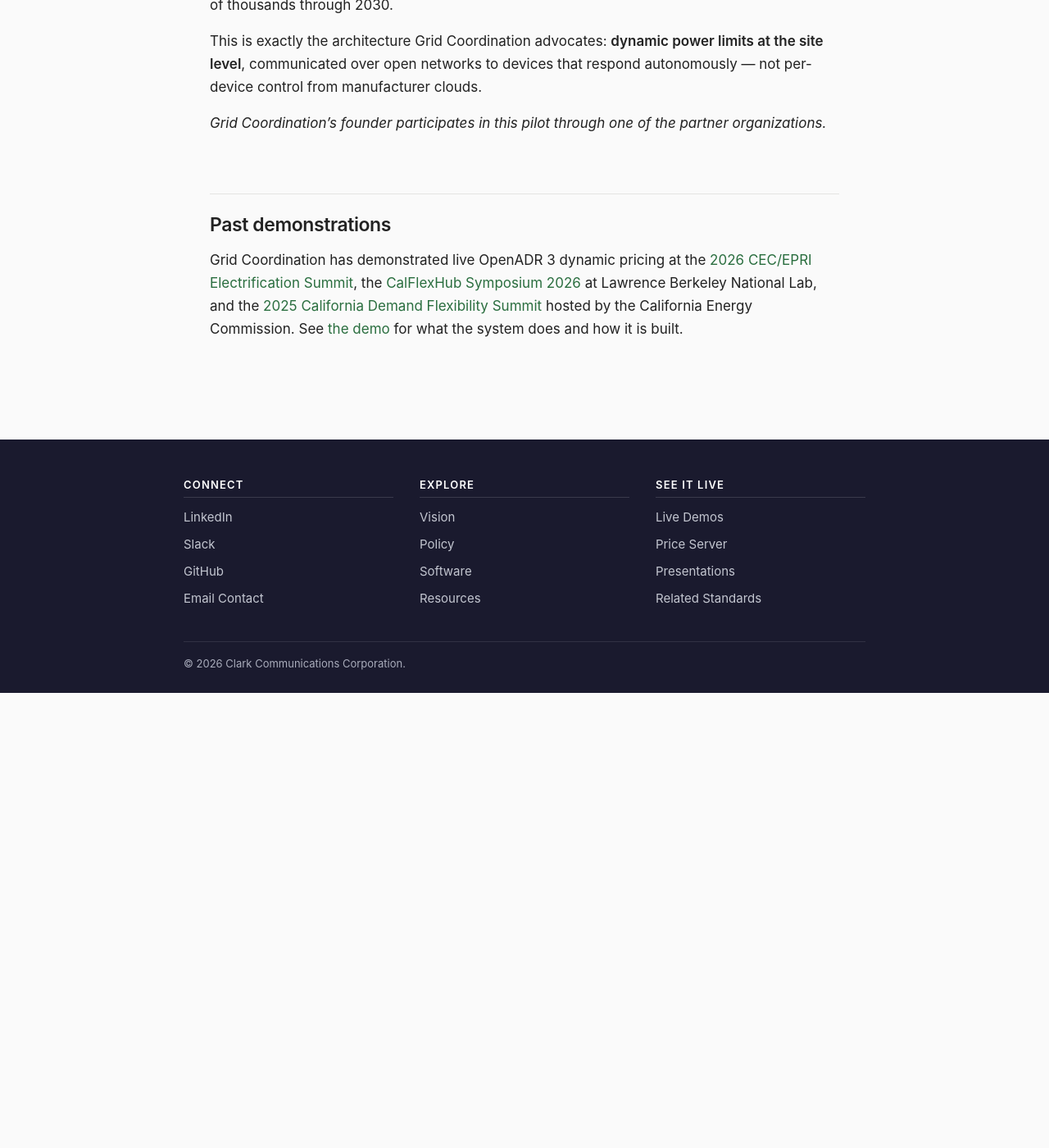
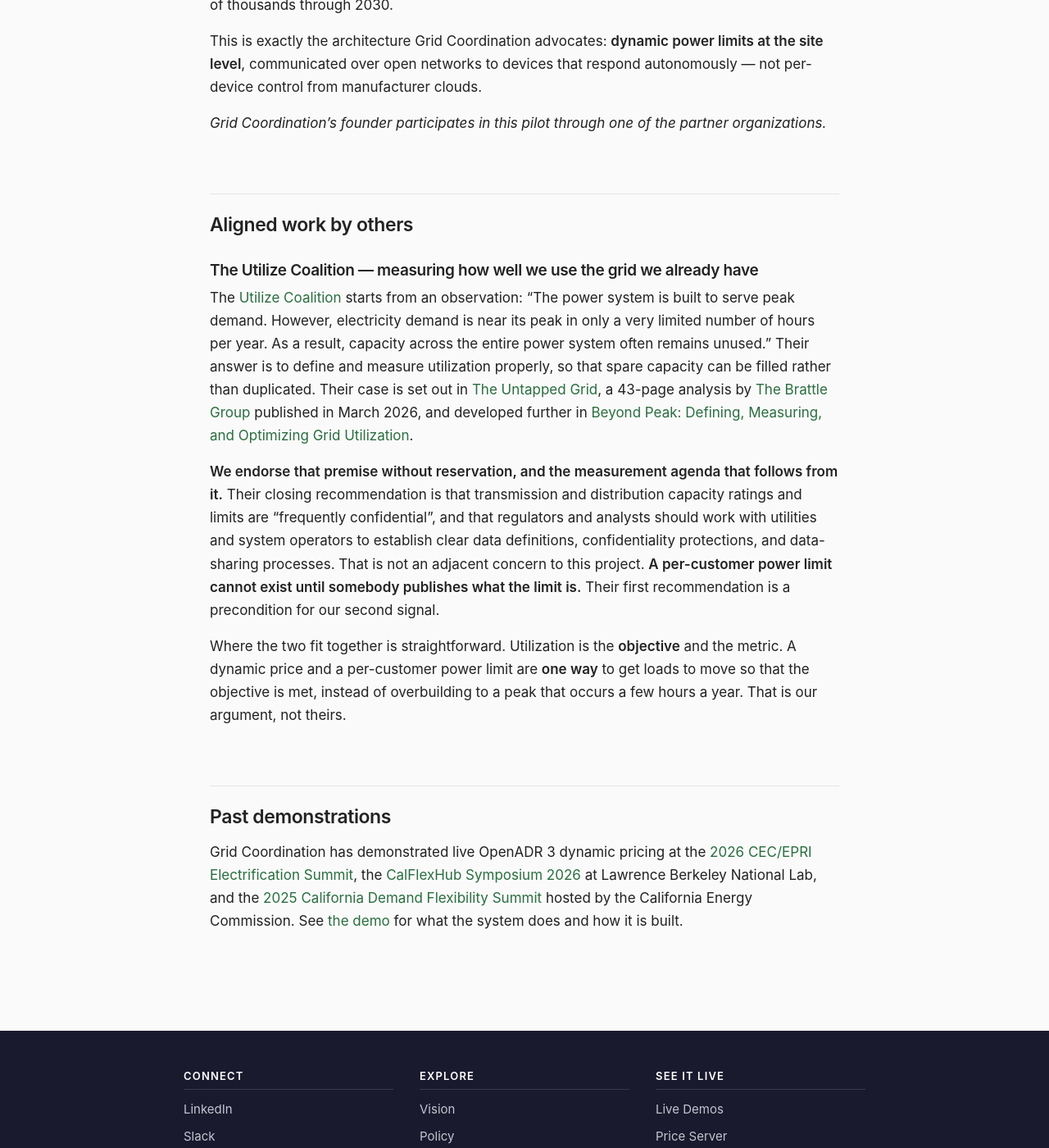
Before and after one commit to grid-coordination/grid-coordination.github.io, a Jekyll site: the page built from resources.md, in a window 1280 px wide and 1400 px high, scrolled down 1638 px. Shown: the whole window at 82% size. Built offline with Jekyll 4.4.1, drawn with Linux system fonts in a browser that asks for light colours; before the commit the page ends 2483 px from its top, so only the background shows below that.

Commit message:
Endorse the Utilize Coalition's premise and measurement agenda
New "Aligned work by others" section on the resources page. They observe
that the system is built for a peak that occurs in few hours a year and that
capacity consequently sits unused, and their answer is to define and measure
utilization properly.

Their closing recommendation, that T&D capacity ratings and limits are
"frequently confidential" and that regulators should establish data-sharing,
is a precondition for a per-customer power limit: the limit cannot exist
until somebody publishes what it is.

The endorsement is scoped to the premise and the measurement agenda. The
Coalition takes no position on dynamic pricing or on per-customer limits, so
the section closes by attributing the two-signal argument to us rather than
to them.

```diff
--- a/resources.md
+++ b/resources.md
@@ -41,6 +41,16 @@ This is exactly the architecture Grid Coordination advocates: **dynamic power li
 
 *Grid Coordination's founder participates in this pilot through one of the partner organizations.*
 
+## Aligned work by others
+
+### The Utilize Coalition &mdash; measuring how well we use the grid we already have
+
+The [Utilize Coalition](https://www.utilizecoalition.org/) starts from an observation: "The power system is built to serve peak demand. However, electricity demand is near its peak in only a very limited number of hours per year. As a result, capacity across the entire power system often remains unused." Their answer is to define and measure utilization properly, so that spare capacity can be filled rather than duplicated. Their case is set out in [The Untapped Grid](https://www.utilizecoalition.org/untapped-grid), a 43-page analysis by [The Brattle Group](https://www.brattle.com/) published in March 2026, and developed further in [Beyond Peak: Defining, Measuring, and Optimizing Grid Utilization](https://www.utilizecoalition.org/defining-grid-utilization).
+
+**We endorse that premise without reservation, and the measurement agenda that follows from it.** Their closing recommendation is that transmission and distribution capacity ratings and limits are "frequently confidential", and that regulators and analysts should work with utilities and system operators to establish clear data definitions, confidentiality protections, and data-sharing processes. That is not an adjacent concern to this project. **A per-customer power limit cannot exist until somebody publishes what the limit is.** Their first recommendation is a precondition for our second signal.
+
+Where the two fit together is straightforward. Utilization is the **objective** and the metric. A dynamic price and a per-customer power limit are **one way** to get loads to move so that the objective is met, instead of overbuilding to a peak that occurs a few hours a year. That is our argument, not theirs.
+
 ## Past demonstrations
 
 Grid Coordination has demonstrated live OpenADR 3 dynamic pricing at the [2026 CEC/EPRI Electrification Summit](https://www.energy.ca.gov/event/workshop/2026-06/2026-cecepri-electrification-summit), the [CalFlexHub Symposium 2026](https://calflexhub.lbl.gov/events/) at Lawrence Berkeley National Lab, and the [2025 California Demand Flexibility Summit](https://www.energy.ca.gov/event/meeting/2025-05/2025-california-demand-flexibility-summit) hosted by the California Energy Commission. See [the demo](/demo) for what the system does and how it is built.
```
